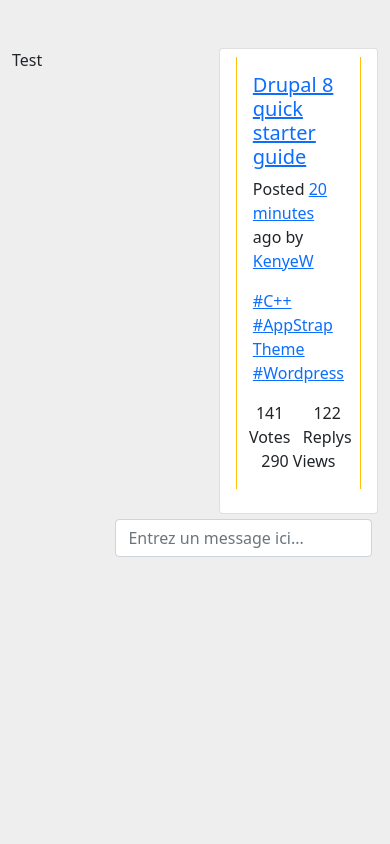
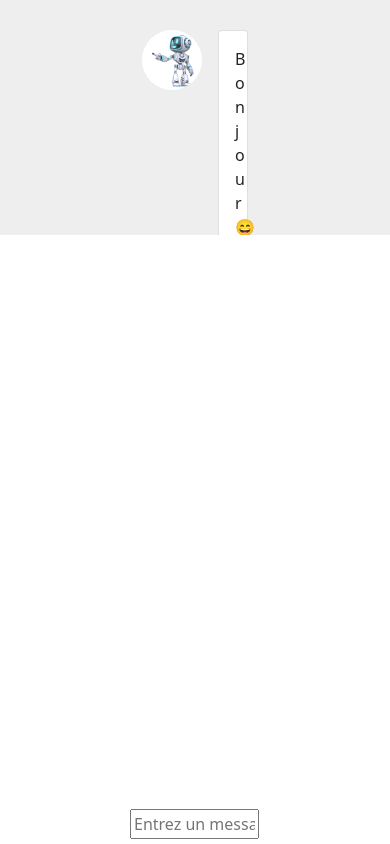
Before and after one commit to LilianBoulard/activities, a Flask app: page / in a window 390 px wide. Run offline with Flask 2, Linux system fonts and the light colour scheme; data that the repository does not hold is empty; some libraries are stand-ins or nearby versions.

Commit message:
Improve web interface

```diff
--- a/activities/config.py
+++ b/activities/config.py
@@ -12,13 +12,12 @@
 
 project_root: Path = Path(__name__).parent
 
-redis_server_address: str = 'localhost'
+redis_server_address: str = '172.23.0.2'
 redis_server_port: int = 6379
 # Additional config parameters passed to the Redis server
 # See https://redis-py.readthedocs.io/en/stable/connections.html#redis.Redis
 redis_server_config: Dict[str, Any] = {}
 
-model_cookie_name: str = 'model_info'
 secret_key_file: Path = project_root / 'secret_key'
 
 timezone = _timezone('Europe/Paris')
--- a/app.py
+++ b/app.py
@@ -1,7 +1,9 @@
 from activities.nlp import Model, NLP
-from activities.config import model_cookie_name
+from activities.database.redis import Event
 from activities.utils import secret_key, decode_json
 
+from typing import List
+from random import shuffle
 from flask import Flask, Blueprint, render_template, jsonify, request, session
 
 
@@ -31,13 +33,27 @@
 _nlp = NLP()
 
 
+def get_events(model: Model) -> List[Event]:
+    return [event.to_json() for event in model.request.query()]
+
+
+@app.route('/get_all_events', methods=['POST'])
+def get_all_events():
+    # Create dummy model, and query with empty parameters, returning all events
+    model = Model()
+    events = get_events(model)
+    shuffle(events)
+    session['displayed_events'] = ';'.join([event['pk'] for event in events])
+    return jsonify({'events': events})
+
+
 @app.route('/')
 def index():
     # Create a new model instance
     model = Model()
     # Store the empty model in the session.
     # This also has the side effect of removing previously stored models.
-    session[model_cookie_name] = model.to_json()
+    session['model_info'] = model.to_json()
     return render_template('index.html')
 
 
@@ -46,19 +62,23 @@
     user_message: str = request.get_json()
     # Get model information from the session.
     # If there is no stored information, creates a new model.
-    model_info = session.get(model_cookie_name, '')
+    model_info = session.get('model_info', '')
     # Create the model object from the info we got
     model = Model.from_json(decode_json(model_info))
     if model.interpret_user_input(user_message):
         # The model has understood the message, and has updated the request.
-        events = model.request.query()
-        events = [event.to_json() for event in events]
+        matching_events = get_events(model)
+        matching_events_ids = {event['pk'] for event in matching_events}
+        displayed_events_ids = set(session.get('displayed_events').split(';'))
+        events_to_hide = displayed_events_ids - matching_events_ids
+        displayed_events_left_ids = displayed_events_ids - events_to_hide
+        session['displayed_events'] = ';'.join(displayed_events_left_ids)
     else:
         # In this case, the list of events on the web page should not change.
         # We pass None (json "null") to denote that.
-        events = None
+        events_to_hide = None
 
     return jsonify({
         'message': f"J'ai bien noté {user_message!r}",
-        'events': events
+        'events': events_to_hide,
     })
--- a/docker/config.py
+++ b/docker/config.py
@@ -18,7 +18,6 @@
 # See https://redis-py.readthedocs.io/en/stable/connections.html#redis.Redis
 redis_server_config: Dict[str, Any] = {}
 
-model_cookie_name: str = 'model_info'
 secret_key_file: Path = project_root / 'secret_key'
 
 timezone = _timezone('Europe/Paris')
--- a/static/chat.js
+++ b/static/chat.js
@@ -1,6 +1,5 @@
 function create_bot_message(message) {
     const conversation = document.getElementById("conversation");
-    const event_list=document.getElementById("event_list");
 
     conversation.innerHTML += (
         "<li class='d-flex justify-content-between mb-4'>" +
@@ -18,39 +17,56 @@
 }
 
 
-function update_events(events) {
+function display_all_events(events) {
+    const event_list = document.getElementById("event_list");
     // TODO: limit number of events shown
     // TODO (even later): Make infinite scroll
-    console.log("events=", events);
     event_list.innerHTML = "";
     for (const event of events) {
         event_list.innerHTML += (
-            "<li class='list-group-item'>" +
+            "<li class='list-group-item' id='" + event.pk + "'>" +
                 "<div class='card row-hover pos-relative py-3 px-3 mb-3 border-warning border-top-0 border-right-0 border-bottom-0 rounded-0'>" +
                     "<div class='row align-items-center'>" +
-                        "<div class='col-md-8 mb-3 mb-sm-0'>" +
-                            "<h5> <a href='#' class='text-primary'> " + event.title + "</a> </h5>" +
-                            "<p class='text-sm'> <i class='fa fa-map-marker' aria-hidden='true'></i> " + event.place + "</p>" +
-                            "<div class='text-sm op-5'></div>" +
-                        "</div>" +
-                        "<div class='col-md-4 op-7'>" +
-                            "<div class='row text-center op-7'>" +
-                                "<div class='col px-1'> <i class='ion-connection-bars icon-1x'></i> <span class='d-block text-sm'>141 Votes</span> </div>" +
-                                "<div class='col px-1'> <i class='ion-ios-chatboxes-outline icon-1x'></i> <span class='d-block text-sm'>122 Replys</span> </div>" +
-                                "<div class='col px-1'> <i class='ion-ios-eye-outline icon-1x'></i> <span class='d-block text-sm'>290 Views</span> </div>" +
-                            "</div>" +
-                        "</div>" +
+                        "<h5 class='text-primary'> " + event.title + " </h5>" +
+                        "<p class='text-sm'> <i class='fa fa-map-marker' aria-hidden='true'></i> " + event.place + "</p>" +
+                        "<div class='text-sm op-5'></div>" +
                     "</div>" +
                 "</div>" +
             "</li>"
-        )
-   }
+        );
+    }
+}
+
+function remove_events(events) {
+    for (const event in events) {
+        let element = document.getElementById(event.pk);
+        element.parentNode.removeChild(element);
+    }
+}
+
+
+function on_load() {
+    create_bot_message(
+        "Bonjour 😄 <br />" +
+        "Je peux t'aider à trouver des évènements sur Paris ! ✨ <br />" +
+        "Parles moi du type d'évènement qui te plairait, " +
+        "de ton budget, de la date qui te conviens " +
+        "et/ou de la localisation qui t'arrange !"
+    )
+    $.ajax({
+        type: "POST",
+        url: "/get_all_events",
+        contentType: "application/json",
+        success: function(result) {
+            // Clear the event list, and add the events we received
+            display_all_events(result.events);
+        }
+    });
 }
 
 
 function submit() {
     const conversation = document.getElementById("conversation");
-    const event_list = document.getElementById("event_list");
     const user_input = document.getElementById("user_input");
     var user_message = user_input.value;
 
@@ -76,13 +92,15 @@
         contentType: "application/json",
         dataType: 'json',
         success: function(result) {
-            // On success:
             // Create a message box with the bot's answer
             create_bot_message(result.message);
             // Clear the event list, and add the events we received
             update_events(result.events);
+        },
+        error: function(xhr) {
+            create_bot_message("Oups, j'ai pété les plombs 🤖");
         }
-      });
+    });
 
     // Empty the input field
     user_input.value = "";
--- a/static/style.css
+++ b/static/style.css
@@ -2,12 +2,11 @@
   box-sizing: border-box;
 }
 
-html {
-    height:100%;
-}
-
-body {
-    height:100%;
+html, body {
+    margin: 0;
+    padding: 0;
+    height: 100%;
+    overflow: hidden;
 }
 
 .hero {
@@ -20,10 +19,23 @@
     position: relative;
 }
 
-# https://stackoverflow.com/questions/10865717/multi-column-vertical-scrolling-in-css-javascript
-.vertical-scrollable {
-    overflow-y: scroll;
-    overflow-x: hidden;
+/* From https://stackoverflow.com/questions/35460406/multiple-iframes-on-one-page-scaling-issue */
+iframe {
+    position: absolute;
+    top: 0;
+    left: 0;
+    width: 100%;
+    height: 100%;
+}
+.wrap {
+    position: relative;
+    padding-bottom: 52.68%;
+    padding-top: 30px;
+    padding-left: 0 10px;
+    padding-right: 0 10px;
+    height: 0;
+    overflow: auto;
+    -webkit-overflow-scrolling:touch; /* <<--- THIS IS THE KEY */
 }
 
 .row {
@@ -31,10 +43,16 @@
 }
 
 #user_input {
-    position: absolute;
+    position: fixed;
     bottom: 0;
-    width: auto;
+    width: 33%;
+    margin-left: -12px;
+    margin-right: -12px;
     margin-bottom: 5px;
+}
+
+list-group-item {
+    overflow: auto;
 }
 
 #chat3 .form-control {
--- a/templates/base.html
+++ b/templates/base.html
@@ -7,11 +7,12 @@
     <meta name="viewport" content="width=device-width, initial-scale=1">
     <title>activities</title>
     <link href="https://cdn.jsdelivr.net/npm/bootstrap@5.0.2/dist/css/bootstrap.min.css" rel="stylesheet" integrity="sha384-EVSTQN3/azprG1Anm3QDgpJLIm9Nao0Yz1ztcQTwFspd3yD65VohhpuuCOmLASjC" crossorigin="anonymous">
+    <link rel="stylesheet" href="{{ url_for('static', filename='/font-awesome-4.7.0/css/font-awesome.min.css') }}" />
     <link rel="stylesheet" href="{{ url_for('static', filename='style.css') }}" />
     <script src="{{ url_for('static', filename='chat.js') }}"></script>
     <script src="https://ajax.googleapis.com/ajax/libs/jquery/3.5.1/jquery.min.js"></script>
     <script>
-        function clickPress(event) {
+        function submit_on_enter(event) {
             if (event.keyCode == 13 || event.keyCode == 10) {
                 submit();
             }
@@ -19,7 +20,7 @@
     </script>
 </head>
 
-<body>
+<body onload="on_load();">
     <div class="hero is-primary is-fullheight">
        {% block content %}
        {% endblock %}
--- a/templates/index.html
+++ b/templates/index.html
@@ -2,48 +2,27 @@
 {% extends "base.html" %}
 
 {% block content %}
-<section style="background-color: #eee; height: 100%;">
-  <div class="container-fluid py-5">
+<section style="background-color: #eee;">
+  <div class="container-fluid">
 
     <div class="row">
 
-      <div id="mapinfo" class="col vertical-scrollable">
-        Test
+      <div id="mapinfo" class="col">
+
       </div>
 
-      <div id="chat" class="col vertical-scrollable">
+      <div id="chat" class="col wrap">
         <div class="list-unstyled">
           <div id="conversation"></div>
-          <div class="bg-white mb-3">
-            <div class="form-outline">
-              <input class="form-control" id="user_input" onkeypress="clickPress(event)" placeholder="Entrez un message ici..." />
-            </div>
+          <div style="width: 100%;">
+            <input id="user_input" onkeypress="submit_on_enter(event)" placeholder="Entrez un message ici..." />
           </div>
         </div>
       </div>
 
-      <div  class="col vertical-scrollable">
+      <div  class="col wrap">
         <ul id="event_list" class="list-group">
-          <li class="list-group-item">
-            <div class="card row-hover pos-relative py-3 px-3 mb-3 border-warning border-top-0 border-right-0 border-bottom-0 rounded-0">
-            <div class="row align-items-center">
-              <div class="col-md-8 mb-3 mb-sm-0">
-                <h5>
-                  <a href="#" class="text-primary">Drupal 8 quick starter guide</a>
-                </h5>
-                <p class="text-sm"><span class="op-6">Posted</span> <a class="text-black" href="#">20 minutes</a> <span class="op-6">ago by</span> <a class="text-black" href="#">KenyeW</a></p>
-                <div class="text-sm op-5"> <a class="text-black mr-2" href="#">#C++</a> <a class="text-black mr-2" href="#">#AppStrap Theme</a> <a class="text-black mr-2" href="#">#Wordpress</a> </div>
-              </div>
-              <div class="col-md-4 op-7">
-                <div class="row text-center op-7">
-                  <div class="col px-1"> <i class="ion-connection-bars icon-1x"></i> <span class="d-block text-sm">141 Votes</span> </div>
-                  <div class="col px-1"> <i class="ion-ios-chatboxes-outline icon-1x"></i> <span class="d-block text-sm">122 Replys</span> </div>
-                  <div class="col px-1"> <i class="ion-ios-eye-outline icon-1x"></i> <span class="d-block text-sm">290 Views</span> </div>
-                </div>
-              </div>
-            </div>
-          </div>
-          </li>
+          <!-- Empty event list by default, it will be populated on page load -->
         </ul>
       </div>
 
```
